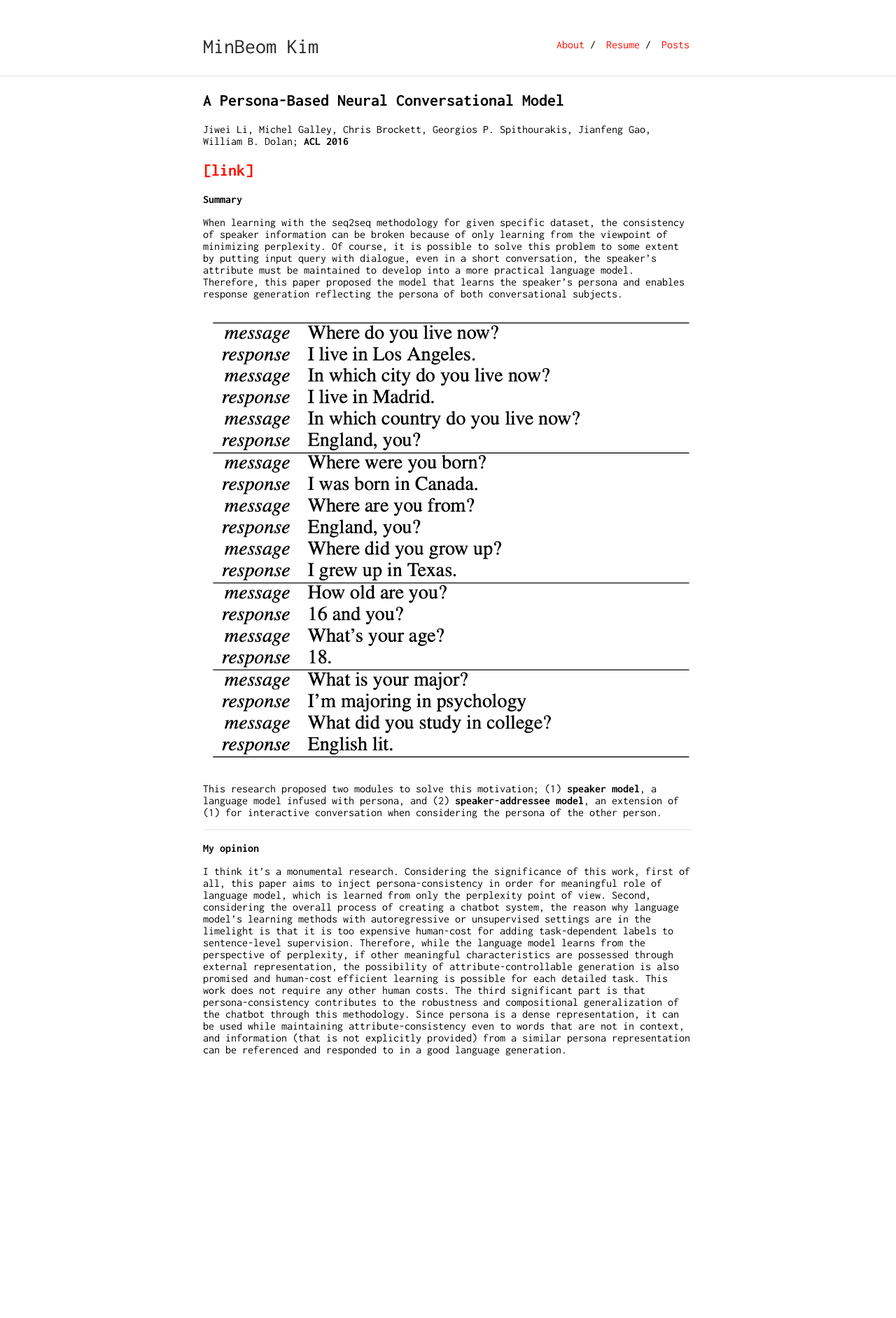
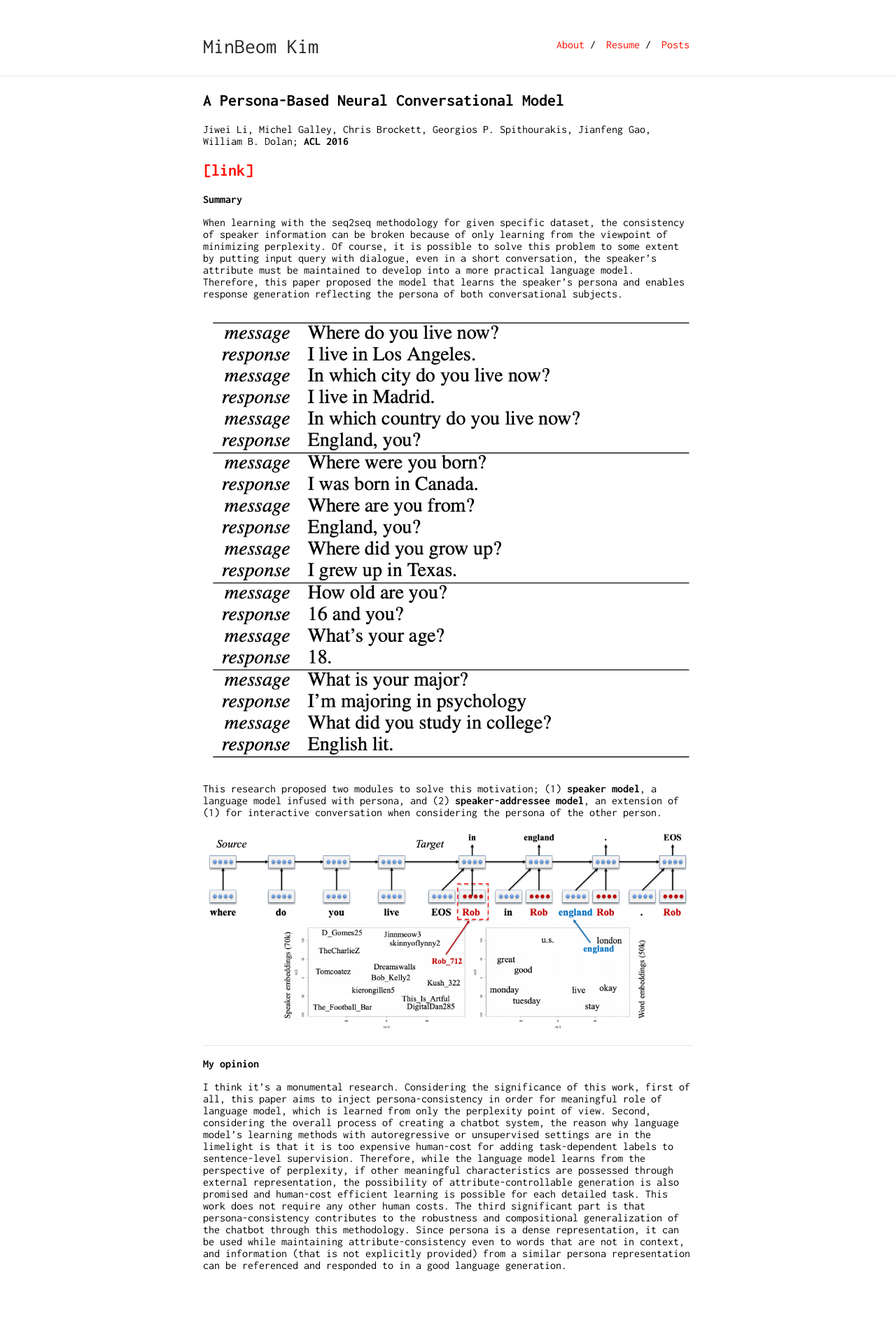
Before and after one commit to minbeomkim/minbeomkim.github.io, a Jekyll site: the page built from post-A-Persona-Based-Neural-Conversation-Model.md, in a window 1280 px wide. Shown: the whole page at 70% size. Built offline with Jekyll 4.4.1, drawn with Linux system fonts in a browser that asks for light colours; our own code applies the rules of GitHub Pages for plain Markdown files; before the commit the page ends 1575 px from its top, so only the background shows below that.

Commit message:
Update post-A-Persona-Based-Neural-Conversation-Model.md

```diff
--- a/post-A-Persona-Based-Neural-Conversation-Model.md
+++ b/post-A-Persona-Based-Neural-Conversation-Model.md
@@ -17,6 +17,8 @@ When learning with the seq2seq methodology for given specific dataset, the consi
 
 This research proposed two modules to solve this motivation; (1) **speaker model**, a language model infused with persona, and (2) **speaker-addressee model**, an extension of (1) for interactive conversation when considering the persona of the other person.
 
+<img src="img/persona2.png">
+
 ---
 **My opinion**
 
```
